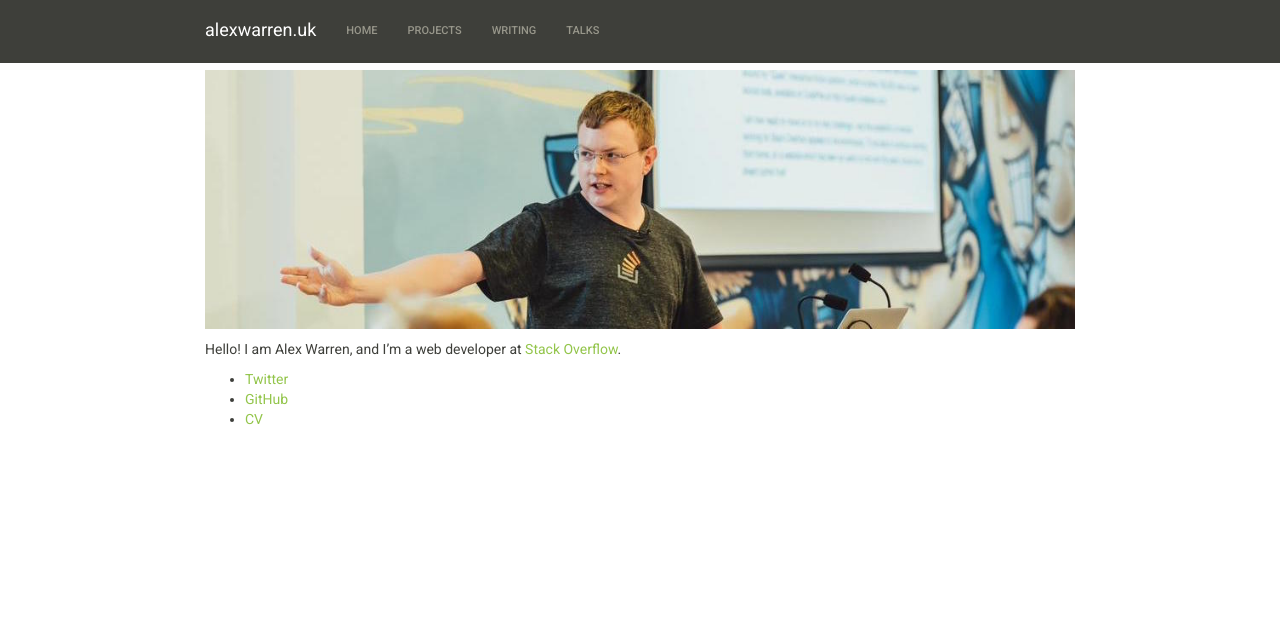
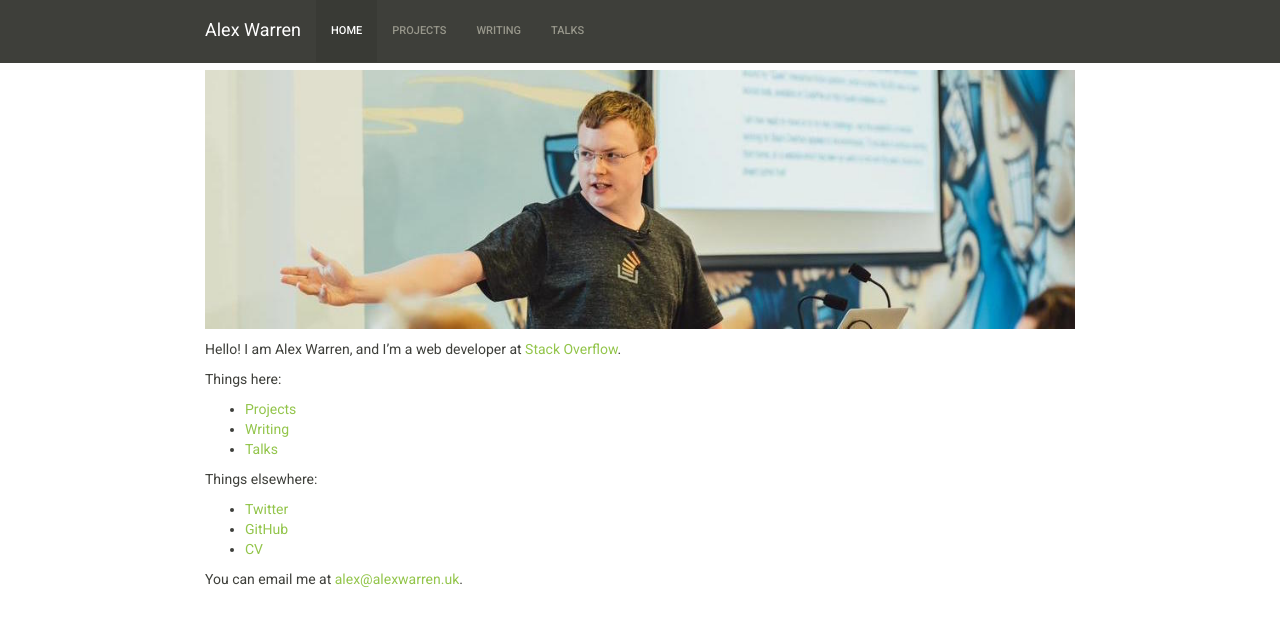
Before and after one commit to alexwarren/alexwarren.github.io, a Jekyll site: the page built from index.md, in a window 1280 px wide. Shown: the top 626 px of the page. Built offline with Jekyll 4.4.1, drawn with Linux system fonts in a browser that asks for light colours; nearby versions of some CDN libraries.

Commit message:
Tweak header and home page

```diff
--- a/_layouts/index.html
+++ b/_layouts/index.html
@@ -21,11 +21,11 @@
             <span class="icon-bar"></span>
             <span class="icon-bar"></span>
           </button>
-          <a class="navbar-brand" href="/">alexwarren.uk</a>
+          <a class="navbar-brand" href="/">Alex Warren</a>
         </div>
         <div class="collapse navbar-collapse">
           <ul class="nav navbar-nav">
-            <li {% if page.url == '/index.html' %}class="active"{% endif %}><a href="{{site.baseurl}}/">Home</a></li>
+            <li {% if page.url == '/' %}class="active"{% endif %}><a href="{{site.baseurl}}/">Home</a></li>
             <li {% if page.url contains '/projects' %}class="active"{% endif %}><a href="{{site.baseurl}}/projects/">Projects</a></li>
             <li {% if page.url contains '/writing' %}class="active"{% endif %}><a href="{{site.baseurl}}/writing/">Writing</a></li>
             <li {% if page.url contains '/talks' %}class="active"{% endif %}><a href="{{site.baseurl}}/talks/">Talks</a></li>
--- a/index.md
+++ b/index.md
@@ -1,12 +1,22 @@
 ---
 layout: index
-title: alexwarren.uk
+title: Alex Warren
 ---
 
 ![Header](header.jpg)
 
 Hello! I am Alex Warren, and I'm a web developer at [Stack Overflow](https://stackoverflow.com).
 
+Things here:
+
+- [Projects](/projects)
+- [Writing](/writing)
+- [Talks](/talks)
+
+Things elsewhere:
+
 - [Twitter](https://twitter.com/alexwarren)
 - [GitHub](https://github.com/alexwarren)
 - [CV](http://stackoverflow.com/story/alexwarren)
+
+You can email me at <alex@alexwarren.uk>.
```
